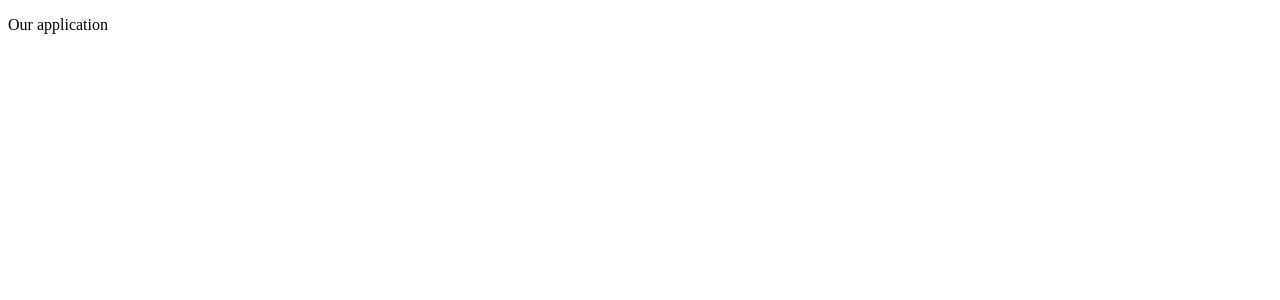
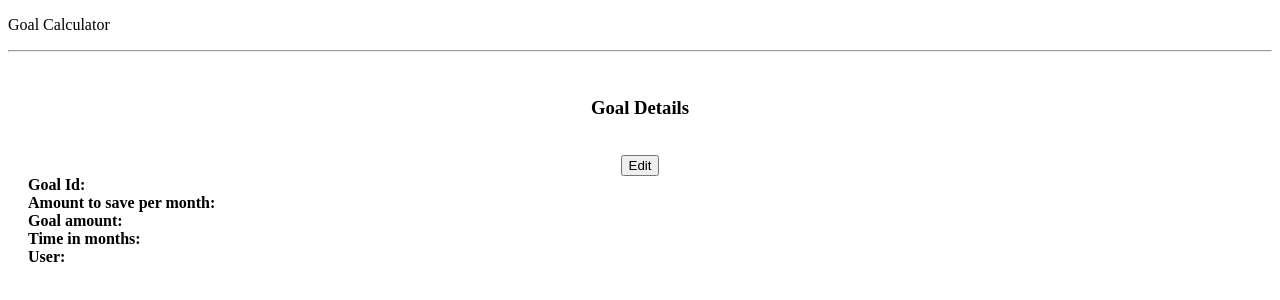
Before and after one commit to StephanieMcClendon/CapstoneProject, an Angular app in the folder Frontend/: page /goal-details/1 in a window 1280 px wide. Before the commit this address led to /. Shown: the top 300 px of the page. Built offline with nearby package versions, Linux system fonts and the light colour scheme; no server answers.

Commit message:
Frontend: Created goal-details & goal-list components

```diff
--- a/Frontend/src/app/app-routing.module.ts
+++ b/Frontend/src/app/app-routing.module.ts
@@ -1,7 +1,11 @@
 import { NgModule } from '@angular/core';
 import { RouterModule, Routes } from '@angular/router';
+import { GoalDetailsComponent } from './goal-details/goal-details.component';
 
-const routes: Routes = [];
+
+const routes: Routes = [
+  {path: 'goal-details/:id', component: GoalDetailsComponent},
+];
 
 @NgModule({
   imports: [RouterModule.forRoot(routes)],
--- a/Frontend/src/app/app.component.html
+++ b/Frontend/src/app/app.component.html
@@ -1,4 +1,5 @@
-<p>Our application</p>
+<p>Goal Calculator</p>
+<hr>
 <div class="">
     <router-outlet></router-outlet>
 </div>
--- a/Frontend/src/app/goal-details/goal-details.component.html
+++ b/Frontend/src/app/goal-details/goal-details.component.html
@@ -3,35 +3,25 @@
     <div class="card col-md-6 offset-md-3 offset-md-3">
        <div class="row">
         <header>
-            <h3 style="text-align: center; color: white"><svg xmlns="http://www.w3.org/2000/svg" width="40" height="40" fill="currentColor" class="bi bi-ticket-detailed" viewBox="0 0 16 16">
-                <path d="M4 5.5a.5.5 0 0 1 .5-.5h7a.5.5 0 0 1 0 1h-7a.5.5 0 0 1-.5-.5Zm0 5a.5.5 0 0 1 .5-.5h7a.5.5 0 0 1 0 1h-7a.5.5 0 0 1-.5-.5ZM5 7a1 1 0 0 0 0 2h6a1 1 0 1 0 0-2H5Z"/>
-                <path d="M0 4.5A1.5 1.5 0 0 1 1.5 3h13A1.5 1.5 0 0 1 16 4.5V6a.5.5 0 0 1-.5.5 1.5 1.5 0 0 0 0 3 .5.5 0 0 1 .5.5v1.5a1.5 1.5 0 0 1-1.5 1.5h-13A1.5 1.5 0 0 1 0 11.5V10a.5.5 0 0 1 .5-.5 1.5 1.5 0 1 0 0-3A.5.5 0 0 1 0 6V4.5ZM1.5 4a.5.5 0 0 0-.5.5v1.05a2.5 2.5 0 0 1 0 4.9v1.05a.5.5 0 0 0 .5.5h13a.5.5 0 0 0 .5-.5v-1.05a2.5 2.5 0 0 1 0-4.9V4.5a.5.5 0 0 0-.5-.5h-13Z"/>
-              </svg> Goal Details</h3>
+            <h3 style="text-align: center;"> Goal Details </h3>
         </header>
-<hr>
 <div>
     <br>
+    <div class="form-group" style="text-align:center"><button title = "Edit Goal" class = "w3-btn- w3-white w3-border w3-border-blue w3-round" type="submit"> Edit </button></div>
     <div>
-        <label style="margin-left: 20px"> <b> Goal ID: </b></label> {{ticket.id}}
-        <button (click) = "updateTicket(ticket.id)" title="Update Ticket" class = "btn btn-secondary" style="position: relative; top: -10px; vertical-align: middle; float: right">Edit <svg xmlns="http://www.w3.org/2000/svg" width="16" height="16" fill="currentColor" class="bi bi-pencil" viewBox="0 0 16 16">
-            <path d="M12.146.146a.5.5 0 0 1 .708 0l3 3a.5.5 0 0 1 0 .708l-10 10a.5.5 0 0 1-.168.11l-5 2a.5.5 0 0 1-.65-.65l2-5a.5.5 0 0 1 .11-.168l10-10zM11.207 2.5 13.5 4.793 14.793 3.5 12.5 1.207 11.207 2.5zm1.586 3L10.5 3.207 4 9.707V10h.5a.5.5 0 0 1 .5.5v.5h.5a.5.5 0 0 1 .5.5v.5h.293l6.5-6.5zm-9.761 5.175-.106.106-1.528 3.821 3.821-1.528.106-.106A.5.5 0 0 1 5 12.5V12h-.5a.5.5 0 0 1-.5-.5V11h-.5a.5.5 0 0 1-.468-.325z"/>
-          </svg></button>
+        <label style="margin-left: 20px"> <b> Goal Id: </b></label> {{goal.id}}
     </div>
-    <hr>
     <div>
-        <label style="margin-left: 20px"> <b> Priority: </b></label> {{ticket.priority}}
+        <label style="margin-left: 20px"> <b> Amount to save per month: </b></label> {{goal.saveAmount}}
     </div>
-    <hr>
     <div>
-        <label style="margin-left: 20px"> <b> Timestamp: </b></label> {{ticket.timestamp}}
+        <label style="margin-left: 20px"> <b> Goal amount: </b></label> {{goal.goalAmount}}
     </div>
-    <hr>
     <div>
-        <label style="margin-left: 20px"> <b> Description: </b></label> {{ticket.description}}
+        <label style="margin-left: 20px"> <b> Time in months: </b></label> {{goal.time_in_months}}
     </div>
-    <hr>
     <div>
-        <label style="margin-left: 20px"> <b> Solution: </b></label> {{ticket.solution}}
+        <label style="margin-left: 20px"> <b> User: </b></label> {{goal.userId}}
     </div>
     <br>
 </div>
--- a/Frontend/src/app/goal-details/goal-details.component.ts
+++ b/Frontend/src/app/goal-details/goal-details.component.ts
@@ -1,4 +1,7 @@
 import { Component, OnInit } from '@angular/core';
+import { ActivatedRoute, Router } from '@angular/router';
+import { Goal } from '../goal';
+import { GoalService } from '../goal.service';
 
 @Component({
   selector: 'app-goal-details',
@@ -7,9 +10,26 @@ import { Component, OnInit } from '@angular/core';
 })
 export class GoalDetailsComponent implements OnInit {
 
-  constructor() { }
+  id!: number;
+  goalAmount?: number;
+  saveAmount?: number;
+  time_in_months?: number;
+  goal: Goal = new Goal();
+  constructor(private goalService: GoalService,
+    private route: ActivatedRoute,
+    private router: Router) { }
 
   ngOnInit(): void {
+    this.id = this.route.snapshot.params['id'];
+
+    this.goal = new Goal();
+    this.goalService.getGoalById(this.id).subscribe( data => {
+      this.goal = data;
+    });
+  }
+
+  updateGoal(id: number){
+    this.router.navigate(['goal-details', id]);
   }
 
 }
--- /dev/null
+++ b/Frontend/src/app/goal-list/goal-list.component.html
@@ -0,0 +1 @@
+<p>goal-list works!</p>
--- /dev/null
+++ b/Frontend/src/app/goal-list/goal-list.component.ts
@@ -0,0 +1,15 @@
+import { Component, OnInit } from '@angular/core';
+
+@Component({
+  selector: 'app-goal-list',
+  templateUrl: './goal-list.component.html',
+  styleUrls: ['./goal-list.component.css']
+})
+export class GoalListComponent implements OnInit {
+
+  constructor() { }
+
+  ngOnInit(): void {
+  }
+
+}
--- a/Frontend/src/app/goal.service.ts
+++ b/Frontend/src/app/goal.service.ts
@@ -1,9 +1,19 @@
 import { Injectable } from '@angular/core';
+import { HttpClient } from '@angular/common/http'
+import { Observable } from 'rxjs';
+import { Goal } from './goal';
 
 @Injectable({
   providedIn: 'root'
 })
 export class GoalService {
 
-  constructor() { }
+  private baseURL = "http://localhost:4200/goals/";
+
+  constructor(private httpClient: HttpClient) { }
+
+  getGoalById(id: number): Observable<Goal>{
+    return this.httpClient.get<Goal>(`${this.baseURL}/${id}`);
+  }
+
 }
--- a/Frontend/src/app/goal.ts
+++ b/Frontend/src/app/goal.ts
@@ -1,5 +1,5 @@
 export class Goal {
-    goalId!: number;
+    id!: number;
     saveAmount?: number;
     goalAmount?: number;
     time_in_months?: number;
```
Also changed, not shown: Frontend/src/app/app.module.ts (+6 -2 lines), Frontend/src/app/goal-list/goal-list.component.css (added), 5 other files (tests, documents, lock files or other folders).
